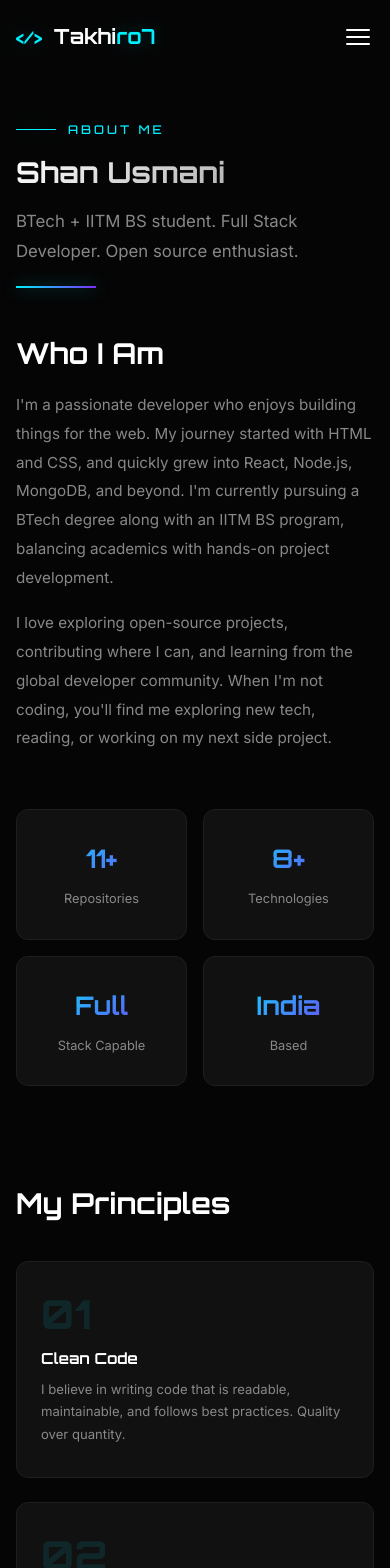
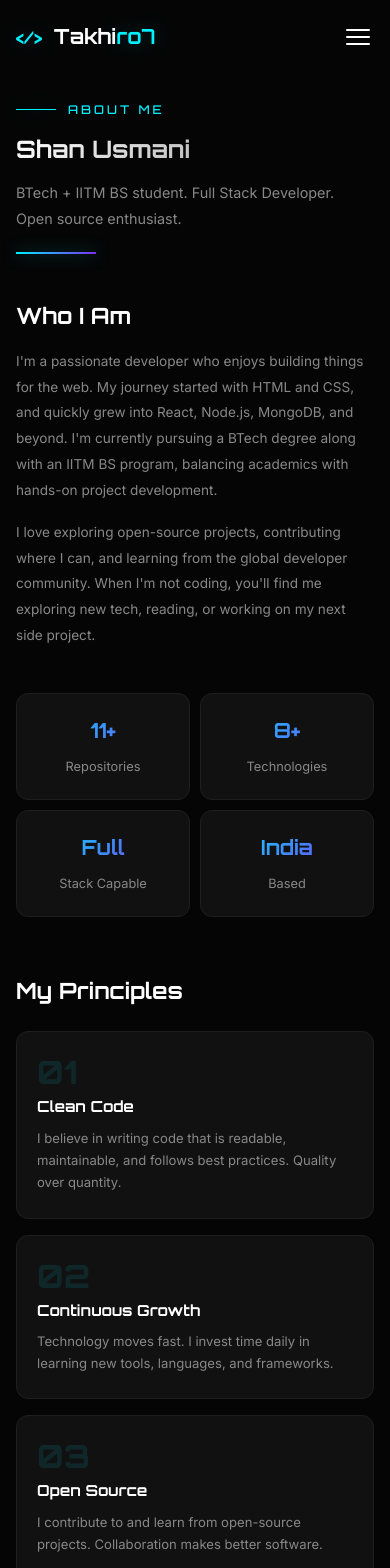
Before and after one commit to Shan7Usmani/Portfolio, a React (Vite) app: page /about in a window 390 px wide. Shown: the top 1568 px of the page. Built offline with nearby package versions, Linux system fonts and the light colour scheme.

Commit message:
Full responsive polish across all breakpoints

```diff
--- a/src/components/Navbar.css
+++ b/src/components/Navbar.css
@@ -141,11 +141,24 @@
   color: var(--accent-cyan);
 }
 
-@media (max-width: 768px) {
+@media (max-width: 1024px) {
+  .navbar__links {
+    gap: 20px;
+  }
+}
+
+@media (max-width: 600px) {
   .navbar__links {
     display: none;
   }
   .navbar__hamburger {
     display: flex;
   }
+  .navbar__mobile {
+    padding: 16px;
+  }
+  .navbar__mobile-link {
+    padding: 12px 14px;
+    font-size: 0.9rem;
+  }
 }
--- a/src/index.css
+++ b/src/index.css
@@ -175,12 +175,24 @@ img {
   color: #fff;
 }
 
-@media (max-width: 768px) {
+@media (max-width: 1024px) {
   .section {
     padding: 80px 0;
   }
   .section-title {
-    font-size: 1.8rem;
+    font-size: 2rem;
+  }
+}
+
+@media (max-width: 600px) {
+  .section {
+    padding: 60px 0;
+  }
+  .section-title {
+    font-size: 1.5rem;
+  }
+  .section-subtitle {
+    font-size: 0.9rem;
   }
   .container {
     padding: 0 16px;
--- a/src/pages/About.css
+++ b/src/pages/About.css
@@ -154,19 +154,72 @@
     grid-template-columns: 1fr;
     gap: 40px;
   }
+  .about-page__values {
+    margin-bottom: 60px;
+  }
   .values-grid {
     grid-template-columns: repeat(2, 1fr);
+  }
+  .value-card {
+    padding: 28px 20px;
   }
 }
 
 @media (max-width: 600px) {
+  .about-page {
+    padding-top: 100px;
+  }
+  .about-page__story {
+    gap: 28px;
+    margin-bottom: 60px;
+  }
+  .about-page__story-text h2 {
+    font-size: 1.4rem;
+  }
+  .about-page__story-text p {
+    font-size: 0.85rem;
+  }
+  .about-page__story-stats {
+    gap: 10px;
+  }
+  .story-stat {
+    padding: 20px 12px;
+  }
+  .story-stat__value {
+    font-size: 1.3rem;
+  }
+  .about-page__values {
+    margin-bottom: 60px;
+  }
+  .about-page__section-title {
+    font-size: 1.4rem;
+    margin-bottom: 28px;
+  }
   .values-grid {
     grid-template-columns: 1fr;
+    gap: 16px;
   }
-  .about-page__story-stats {
-    grid-template-columns: 1fr 1fr;
+  .value-card {
+    padding: 24px 20px;
   }
-  .about-page {
-    padding-top: 120px;
+  .value-card__number {
+    font-size: 2rem;
+    margin-bottom: 10px;
+  }
+  .about-page__connect {
+    padding: 40px 0;
+  }
+  .about-page__connect-text {
+    font-size: 0.9rem;
+  }
+  .about-page__connect-links .btn {
+    width: 100%;
+    justify-content: center;
   }
 }
+
+@media (max-width: 380px) {
+  .about-page__story-stats {
+    grid-template-columns: 1fr;
+  }
+}
--- a/src/pages/Contact.css
+++ b/src/pages/Contact.css
@@ -174,13 +174,43 @@
     grid-template-columns: 1fr;
     gap: 40px;
   }
+  .contact-info-card {
+    padding: 20px;
+  }
 }
 
 @media (max-width: 600px) {
+  .contact-page {
+    padding-top: 100px;
+  }
+  .contact-page__grid {
+    gap: 28px;
+  }
+  .contact-info-card {
+    padding: 16px;
+  }
   .contact-page__form-wrap {
-    padding: 24px;
+    padding: 20px;
   }
-  .contact-page {
-    padding-top: 120px;
+  .contact-form {
+    gap: 18px;
+  }
+  .contact-form__input {
+    padding: 12px 14px;
+    font-size: 0.9rem;
+  }
+  .contact-form__submit {
+    align-self: stretch;
+    justify-content: center;
+    width: 100%;
+  }
+  .contact-page__success {
+    padding: 40px 16px;
+  }
+  .contact-page__success h2 {
+    font-size: 1.3rem;
+  }
+  .contact-page__success p {
+    font-size: 0.9rem;
   }
 }
--- a/src/pages/Home.css
+++ b/src/pages/Home.css
@@ -273,20 +273,43 @@
   .hero__title {
     font-size: 2.5rem;
   }
+  .hero__desc {
+    max-width: 100%;
+  }
+  .skills-section {
+    padding: 60px 0;
+  }
   .featured-section .features-grid {
     grid-template-columns: repeat(2, 1fr);
   }
 }
 
 @media (max-width: 600px) {
-  .skills-grid {
-    grid-template-columns: 1fr;
-  }
-  .featured-section .features-grid {
-    grid-template-columns: 1fr;
+  .hero__content {
+    gap: 28px;
+    padding-top: 80px;
   }
   .hero__title {
-    font-size: 2rem;
+    font-size: 1.8rem;
+  }
+  .hero__desc {
+    font-size: 0.9rem;
+    max-width: 100%;
+  }
+  .hero__code-panel {
+    max-width: 100%;
+  }
+  .code-panel__body {
+    font-size: 0.75rem;
+    padding: 14px;
+    overflow-x: auto;
+  }
+  .code-panel__body .code-panel__line {
+    white-space: pre-wrap;
+    word-break: break-all;
+  }
+  .hero__scroll {
+    display: none;
   }
   .hero__actions {
     flex-direction: column;
@@ -295,4 +318,23 @@
     width: 100%;
     justify-content: center;
   }
+  .skills-grid {
+    grid-template-columns: 1fr;
+    gap: 14px;
+    margin-top: 32px;
+  }
+  .skill-card {
+    padding: 14px 16px;
+  }
+  .featured-section .features-grid {
+    grid-template-columns: 1fr;
+    gap: 16px;
+    margin-top: 32px;
+  }
+  .feature-card {
+    padding: 24px 20px;
+  }
+  .skills-section {
+    padding: 60px 0;
+  }
 }
--- a/src/pages/Projects.css
+++ b/src/pages/Projects.css
@@ -150,14 +150,43 @@
 @media (max-width: 1024px) {
   .projects-page__grid {
     grid-template-columns: repeat(2, 1fr);
+    gap: 20px;
+  }
+  .project-card__gradient {
+    height: 90px;
   }
 }
 
 @media (max-width: 600px) {
+  .projects-page {
+    padding-top: 100px;
+  }
+  .projects-page__filters {
+    gap: 8px;
+    margin-bottom: 32px;
+  }
+  .projects-page__filter {
+    padding: 8px 16px;
+    font-size: 0.65rem;
+  }
   .projects-page__grid {
     grid-template-columns: 1fr;
+    gap: 16px;
   }
-  .projects-page {
-    padding-top: 120px;
+  .project-card__gradient {
+    height: 80px;
+  }
+  .project-card__content {
+    padding: 18px;
+  }
+  .project-card__title {
+    font-size: 1rem;
+  }
+  .project-card__desc {
+    font-size: 0.8rem;
+  }
+  .project-card__links {
+    flex-direction: column;
+    gap: 8px;
   }
 }
```
